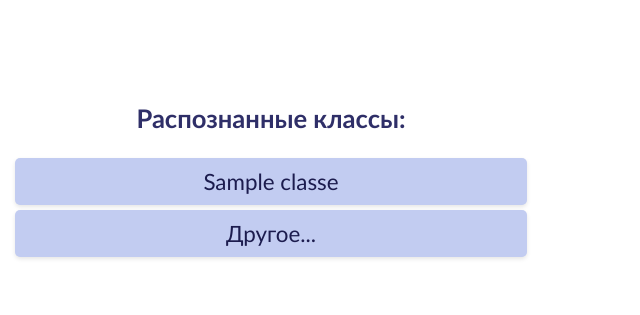
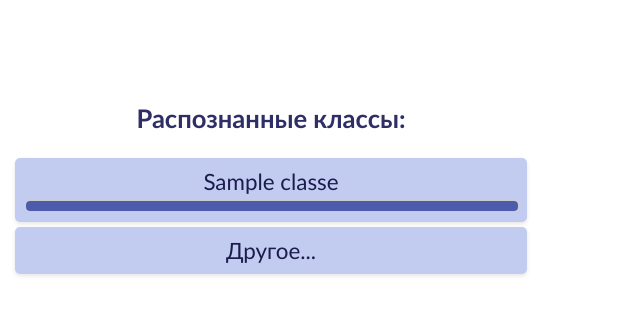
Before and after one commit to kapchonca/food-detect, a Django app: template fooddetect/detect/templates/detect/results.html in a window 1280 px wide. Shown: the part 323-638 px from the top of the page, without its empty margins (0-640 px from the left). Run offline with Django 5.2, Linux system fonts and the light colour scheme; the template is opened without the code that fills it: most values are stand-ins (such as "Sample title", 1, 10 or a date in 2020); grey boxes marked "Sample" are stand-in pictures.

Commit message:
feat: Add confidence indicator for recognized classes

```diff
--- a/fooddetect/detect/static/detect/css/styles.css
+++ b/fooddetect/detect/static/detect/css/styles.css
@@ -163,12 +163,12 @@ table td {
 
 .close-button {
     position: absolute;
-    top: 3px;
-    right: 3px;
+    top: 0px;
+    right: 0px;
     background: none;
     border: none;
-    font-size: 1.5rem;
-    color: #040442;
+    font-size: 1.6rem;
+    color: #4D5BAC;
     cursor: pointer;
 }
 
@@ -232,21 +232,21 @@ table td {
     width: 500px;
     border-radius: 6px;
     background: #C2CCF1;
-    border: 2px dashed #4D5BAC; /* Изменение границы на пунктирную */
+    border: 2px dashed #4D5BAC;
+    /* Изменение границы на пунктирную */
     position: relative;
 }
 
 .input-file-text img {
-    max-width: 80%; /* Размер изображения */
+    max-width: 80%;
     height: auto;
 }
 
 .input-file-text p {
     margin: 10px 0 0;
-    font-size: 1.5rem; /* Размер текста */
+    font-size: 1.5rem;
     color: #2F2F68;
 }
-
 
 .input-file-btn {
     position: relative;
@@ -358,6 +358,21 @@ form button[type="submit"]:hover {
     max-height: 100%;
     border-radius: 10px;
     box-shadow: 0 4px 8px rgba(0, 0, 0, 0.1);
+}
+
+.confidence-bar-container {
+    width: 100%;
+    background-color: #f0f0f0;
+    border: 1px solid #ccc;
+    border-radius: 4px;
+    margin-top: 5px;
+}
+
+.confidence-bar {
+    height: 10px;
+    background-color: #4D5BAC;
+    border-radius: 4px;
+    transition: width 2s;
 }
 
 .recognized-classes {
--- a/fooddetect/detect/static/detect/js/script.js
+++ b/fooddetect/detect/static/detect/js/script.js
@@ -31,6 +31,7 @@ document.addEventListener('DOMContentLoaded', function () {
             .then(data => {
                 resultsContainer.innerHTML = data;
                 uploadForm.style.display = 'none';
+                setConfidenceBars();
             })
             .catch(error => console.error('Error:', error));
     });
@@ -44,6 +45,7 @@ document.addEventListener('DOMContentLoaded', function () {
                     .then(response => response.text())
                     .then(data => {
                         resultsContainer.innerHTML = data;
+                        setConfidenceBars();
                     })
                     .catch(error => console.error('Error:', error));
             } else if (event.target.id === 'other-option') {
@@ -51,6 +53,7 @@ document.addEventListener('DOMContentLoaded', function () {
                     .then(response => response.text())
                     .then(data => {
                         resultsContainer.innerHTML = data;
+                        setConfidenceBars();
                     })
                     .catch(error => console.error('Error:', error));
             }
@@ -63,4 +66,16 @@ document.addEventListener('DOMContentLoaded', function () {
             document.querySelector('.input-file-text').textContent = file.name;
         }
     });
+
+    function setConfidenceBars() {
+        const bars = document.querySelectorAll('.confidence-bar');
+        bars.forEach(bar => {
+            const confidence = bar.getAttribute('data-confidence');
+            const confidencePercent = confidence * 100;
+            console.log(`Confidence: ${confidence}, Percent: ${confidencePercent}%`);
+            bar.style.width = `${confidencePercent}%`;
+        });
+    }
+
+    setConfidenceBars();
 });
--- a/fooddetect/detect/templates/detect/all_classes.html
+++ b/fooddetect/detect/templates/detect/all_classes.html
@@ -1,12 +1,14 @@
 {% load static %}
 <!DOCTYPE html>
 <html lang="ru">
+
 <head>
     <meta charset="UTF-8">
     <meta name="viewport" content="width=device-width, initial-scale=1.0">
     <title>Все классы</title>
     <link rel="stylesheet" href="{% static 'detect/css/styles.css' %}">
 </head>
+
 <body>
     <div class="all-classes-container">
         <h2>Все классы</h2>
@@ -17,4 +19,5 @@
         </ul>
     </div>
 </body>
+
 </html>
--- a/fooddetect/detect/templates/detect/class_details.html
+++ b/fooddetect/detect/templates/detect/class_details.html
@@ -1,12 +1,14 @@
 {% load static %}
 <!DOCTYPE html>
 <html lang="ru">
+
 <head>
     <meta charset="UTF-8">
     <meta name="viewport" content="width=device-width, initial-scale=1.0">
     <title>Детали класса</title>
     <link rel="stylesheet" href="{% static 'detect/css/styles.css' %}">
 </head>
+
 <body>
     <div class="details-container">
         <div class="details-cell">
@@ -28,4 +30,5 @@
         </div>
     </div>
 </body>
+
 </html>
--- a/fooddetect/detect/templates/detect/index.html
+++ b/fooddetect/detect/templates/detect/index.html
@@ -50,6 +50,7 @@
 
     <div id="popup" class="popup">
         <div class="popup-content">
+            <button id="close-popup" class="close-button">&times;</button>
             <div class="upload-container">
                 <h2>Демо-версия</h2>
                 <hr>
--- a/fooddetect/detect/templates/detect/results.html
+++ b/fooddetect/detect/templates/detect/results.html
@@ -19,7 +19,12 @@
         <h3>Распознанные классы:</h3>
         <ul>
             {% for c in classes %}
-            <li><a href="#" class="class-option" data-class-id="{{ c.class_number }}">{{ c.class_name }}</a></li>
+            <li>
+                <a href="#" class="class-option" data-class-id="{{ c.class_number }}">{{ c.class_name }}</a>
+                <div class="confidence-bar-container">
+                    <div class="confidence-bar" data-confidence="{{ c.confidence }}"></div>
+                </div>
+            </li>
             {% endfor %}
             <li><a href="#" class="class-option" id="other-option">Другое...</a></li>
         </ul>
```
